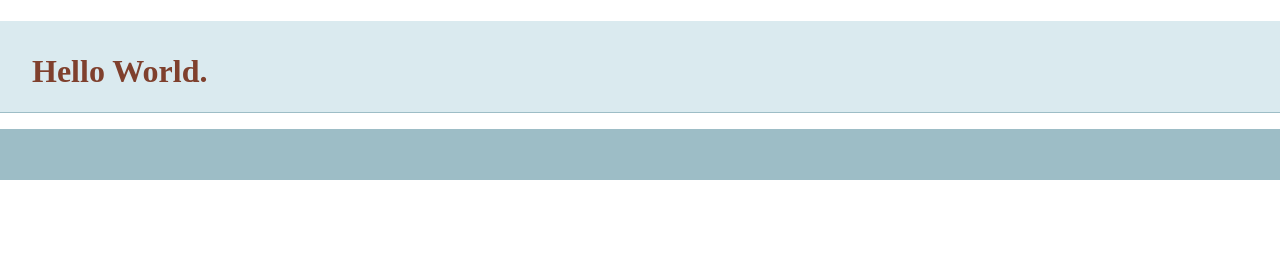
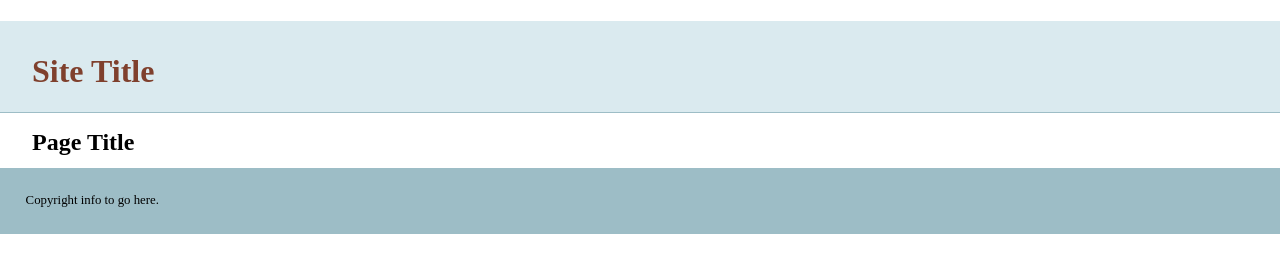
Before and after one commit to xeno-j/git-basics, a plain HTML site: page index.html in a window 1280 px wide. Drawn offline with nearby package versions, Linux system fonts and the light colour scheme.

Commit message:
added more info to template

```diff
--- a/index.html
+++ b/index.html
@@ -14,13 +14,15 @@
 </head>
 <body>
     <header>
-    <h1>Hello World.</h1>
+        <h1>Site Title</h1>
     </header>
     <nav id="pageNav">
     </nav>
     <main>
+     <h2>Page Title</h2>
  </main>
  <footer>
+   Copyright info to go here.
  </footer>
  <script>
 //use the modernizr load to load up external scripts. This will load the scripts asynchronously, but the order listed matters. Although it will load all scripts in parallel, it will execute them in the order listed
```
Lines whose indentation alone changed are shown as unchanged.
